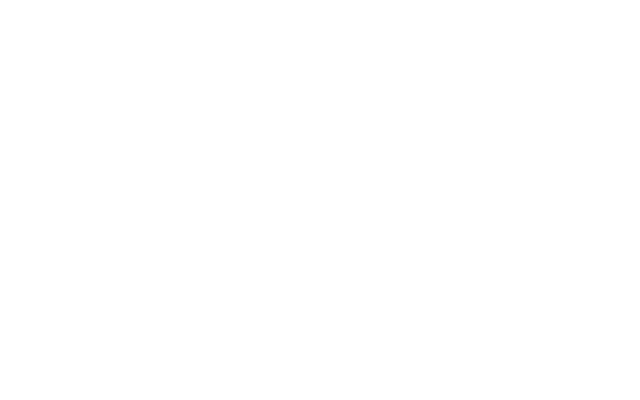
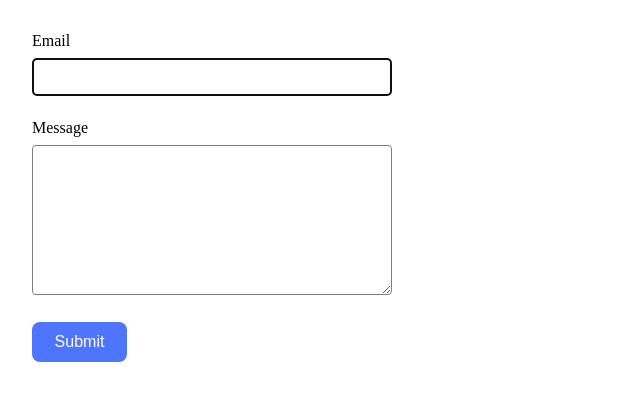
Before and after one commit to irahilles/goit-js-module9-practice, a website built with Vite: page src/2-form.html in a window 1280 px wide. Shown: the whole page, without its empty margins (0-640 px from the left). Built offline with nearby package versions, Linux system fonts and the light colour scheme.

Commit message:
fifished the form task

```diff
--- a/package.json
+++ b/package.json
@@ -7,8 +7,8 @@
     "dev": "vite",
     "build": "vite build --base=/goit-js-module9-practice/",
     "preview": "vite preview",
-     "predeploy": "npm run build",
-  "deploy": "gh-pages -d dist"
+    "predeploy": "npm run build",
+    "deploy": "gh-pages -d dist"
   },
   "devDependencies": {
     "gh-pages": "^6.3.0",
--- a/src/2-form.html
+++ b/src/2-form.html
@@ -8,6 +8,17 @@
     <link rel="stylesheet" href="./css/styles.css" />
   </head>
   <body>
-
+<form class="feedback-form" autocomplete="off">
+  <label>
+    Email
+    <input type="email" name="email" autofocus />
+  </label>
+  <label>
+    Message
+    <textarea name="message" rows="8"></textarea>
+  </label>
+  <button type="submit">Submit</button>
+</form>
+<script src="./js/2-form.js"></script>
   </body>
 </html>
--- a/src/css/styles.css
+++ b/src/css/styles.css
@@ -17,3 +17,60 @@
     width: 100%;
     height: auto;
 }
+
+.feedback-form {
+  width: 360px;
+  padding: 24px;
+  background-color: #FFFFFF;
+  display: flex;
+  flex-direction: column;
+  gap: 15px;
+}
+
+
+.feedback-form label {
+  font-weight: 400;
+  display: block;
+  font-size: 16px;
+  margin-bottom: 8px;
+}
+
+
+.feedback-form input,
+.feedback-form textarea {
+  width: 100%;
+  padding: 10px 12px;
+  border: 1px solid #808080;
+  border-radius: 4px;
+  font-size: 14px;
+  resize: vertical;
+  box-sizing: border-box;
+  margin-top: 8px;
+}
+
+
+.feedback-form button[type="submit"] {
+  width: 95px;
+  height: 40px;
+  padding: 8px 16px;
+  background-color: #4E75FF;
+  color: white;
+  border: none;
+  border-radius: 8px;
+  font-size: 16px;
+  font-weight: 500;
+  cursor: pointer;
+}
+
+.feedback-form button[type="submit"]:hover {
+  background-color: #6C8CFF;
+}
+.feedback-form input:hover,
+.feedback-form textarea:hover {
+  border-color: #000000;
+}
+
+.feedback-form input:active,
+.feedback-form textarea:active {
+  border-color: #423f3f;
+}
--- a/src/js/2-form.js
+++ b/src/js/2-form.js
@@ -0,0 +1,49 @@
+
+const formData = {
+    email: '',
+    message: '',
+}
+const key = "feedback-form-state";
+
+const form = document.querySelector('.feedback-form');
+
+form.addEventListener('input', (e)=>{
+  const target = e.target;
+
+  if (target.name === "email") {
+    formData.email = target.value;
+  } else if (target.name === "message") {
+    formData.message = target.value;
+  }
+
+localStorage.setItem(key, JSON.stringify(formData));
+console.log(localStorage.getItem(key));
+})
+
+const storageData = localStorage.getItem(key);
+
+
+if(storageData){
+    const readyData = JSON.parse(storageData);
+
+    formData.email = readyData.email;
+    formData.message = readyData.message;
+
+    form.elements.email.value = formData.email;
+    form.elements.message.value = formData.message;
+}
+
+form.addEventListener('submit', (e)=>{
+    e.preventDefault();
+
+    if(!formData.email.trim() || !formData.message.trim()){
+    alert('Fill please all fields');
+    return;
+}
+
+    console.log(formData);
+    e.target.reset();
+    localStorage.removeItem(key);
+    formData.email = '';
+    formData.message = '';
+})
```
